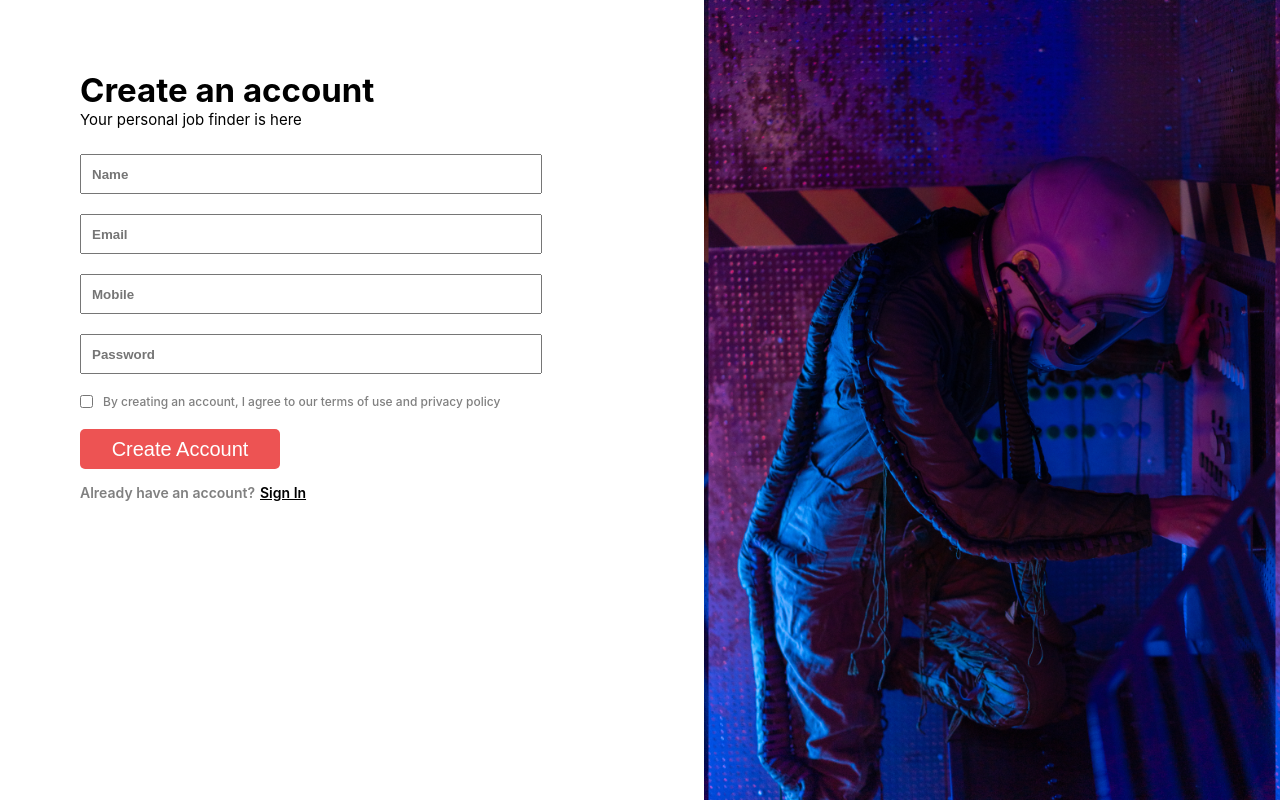
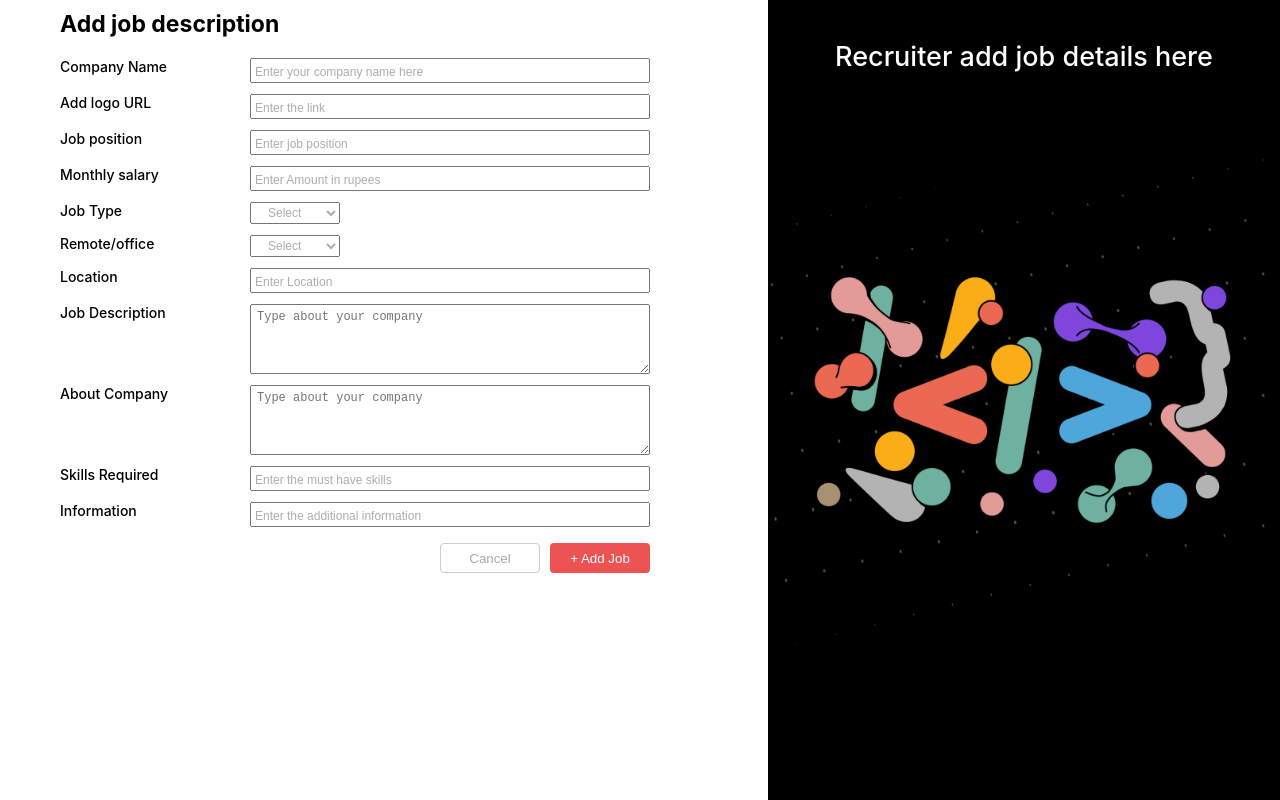
Before and after one commit to ashaydharmik/Job-portal, a React (Create React App) app in the folder frontend/: page / in a window 1280 px wide. Built offline with nearby package versions, Linux system fonts and the light colour scheme.

Commit message:
jobpost page created

```diff
--- a/frontend/src/App.js
+++ b/frontend/src/App.js
@@ -1,4 +1,5 @@
 import "./App.css"
+import Jobpost from "./components/JobPosting/Jobpost";
 import Login from "./components/Login/Login";
 import Register from "./components/Register/Register";
 import {Route, Routes} from "react-router-dom"
@@ -6,8 +7,9 @@ function App() {
   return (
     <div className="App">
      <Routes>
-      <Route path="/" element={<Register/>}/>
+      <Route path="/register" element={<Register/>}/>
       <Route path="/login" element={<Login/>}/>
+      <Route path="/" element={<Jobpost/>}/>
      </Routes>
     </div>
   );
--- /dev/null
+++ b/frontend/src/components/JobPosting/Jobpost.js
@@ -0,0 +1,89 @@
+import React from 'react'
+import "./jobpost.scss"
+
+const Jobpost = () => {
+  return (
+    <>
+      <section className='jobPost-container'>
+        <div className='left'>
+            <div className='left-content'>
+                <div className='left-heading'>
+                    <h1>Add job description</h1>
+                </div>
+                <div className='form-container'>
+                <form>
+              <div className='info'>
+                <p>
+                <label>Company Name</label>
+                <input type='text' name='' placeholder='Enter your company name here'/>
+                </p>
+                <p>
+                <label>Add logo URL</label>
+                <input type='text' name='' placeholder='Enter the link'/>
+                </p>
+                <p>
+                <label>Job position</label>
+                <input type='text' name='' placeholder='Enter job position'/>
+                </p>
+                <p>
+                <label>Monthly salary</label>
+                <input type='text' name='' placeholder='Enter Amount in rupees'/>
+                </p>
+                <p>
+                <label>Job Type</label>
+                <select id="dropdown" name="jobtype">
+                    <option value="Select">Select</option>
+                    <option value="part-time">part-time</option>
+                    <option value="full-time">full-time</option>
+                </select>
+                </p>
+                <p>
+                <label>Remote/office</label>
+                <select id="dropdown" name="jobtype">
+                    <option value="Select">Select</option>
+                    <option value="remote">remote</option>
+                    <option value="office">office</option>
+                </select>
+                </p>
+                <p>
+                <label>Location</label>
+                <input type='text' name='' placeholder='Enter Location'/>
+                </p>
+                <p>
+                <label>Job Description</label>
+                <textarea type='text' name='' id="jobDescription"  placeholder='Type about your company'/>
+                </p>
+                <p>
+                <label>About Company</label>
+                <textarea type='text' name='' id="aboutCompany"  placeholder='Type about your company'/>
+                </p>
+                <p>
+                <label>Skills Required</label>
+                <input type='text' name='' placeholder='Enter the must have skills'/>
+                </p>
+                <p>
+                <label>Information</label>
+                <input type='text' name='' placeholder='Enter the additional information'/>
+                </p>
+
+              </div>
+              <div className="buttons">
+                <button type="button" id='cancel-btn'>Cancel</button>
+                <button type="submit" id='add-btn'>+ Add Job</button>
+              </div>
+
+            </form>
+          </div>
+            </div>
+        </div>
+        <div className='right'>
+        <div className='heading'>
+        <p>Recruiter add job details here</p>
+        </div>
+        </div>
+      </section>
+    </>
+  )
+}
+
+export default Jobpost
--- /dev/null
+++ b/frontend/src/components/JobPosting/jobpost.scss
@@ -0,0 +1,135 @@
+@import "../css-config/mixins.scss";
+
+* {
+  margin: 0;
+  padding: 0;
+  box-sizing: border-box;
+}
+
+.jobPost-container {
+  width: 100%;
+  height: 100vh;
+  display: flex;
+  flex-wrap: wrap;
+  justify-content: center;
+  align-items: center;
+  .left {
+    width: 60%;
+    height: 100vh;
+    .left-content {
+      width: fit-content;
+      height: auto;
+      margin-left: 6rem;
+      margin-top: 1rem;
+      .left-heading {
+        h1 {
+          font-size: 2.3rem;
+        }
+        p {
+          font-size: 1.5rem;
+        }
+      }
+      .form-container {
+        margin-top: 2rem;
+        form {
+          display: flex;
+          flex-direction: column;
+
+          .info {
+            display: flex;
+            flex-direction: column;
+
+            p {
+              margin-bottom: 1.1rem;
+              display: flex;
+              align-items: flex-start;
+
+              label {
+                margin-right: 50px;
+                min-width: 14rem;
+                font-size: 1.4rem;
+                font-weight: 500;
+              }
+
+              input {
+                flex: 1;
+                padding: 3px;
+                width: 40rem;
+                text-align: start;
+
+                &::placeholder {
+                  font-size: 1.2rem;
+                  position: absolute;
+                  top: 5px;
+                  color: #adadad;
+                }
+              }
+
+              #jobDescription,
+              #aboutCompany {
+                height: 7rem;
+                text-align: start;
+                width: 40rem;
+                padding: 5px 6px;
+                font-size: 1.2rem;
+                color: #adadad;
+              }
+              #dropdown {
+                width: 9rem;
+                padding: 2px 6px 2px 13px;
+                font-size: 1.2rem;
+                color: #adadad;
+
+              }
+            }
+          }
+
+          .buttons {
+            display: flex;
+            justify-content: flex-end;
+            gap: 1rem;
+            margin-top: 0.5rem;
+
+            #cancel-btn {
+              width: 10rem;
+              height: 3rem;
+              border-radius: 4px;
+              border: 1px solid #cecece;
+              background: #ffffff;
+              color: #acaaaa;
+              cursor: pointer;
+            }
+
+            #add-btn {
+              width: 10rem;
+              height: 3rem;
+              border-radius: 4px;
+              border: none;
+              outline: none;
+              background: #ed5353;
+              color: #ffffff;
+              cursor: pointer;
+            }
+          }
+        }
+      }
+    }
+  }
+  .right {
+    width: 40%;
+    background-image: url("../assets/jobpost.png");
+    background-size: cover;
+    background-position: center;
+    height: 100vh;
+    .heading {
+      width: 100%;
+      text-align: center;
+      margin-top: 4rem;
+      p {
+        font-size: 2.7rem;
+        font-weight: 500;
+        color: white;
+      }
+    }
+  }
+}
--- a/frontend/src/components/Register/Register.js
+++ b/frontend/src/components/Register/Register.js
@@ -128,7 +128,11 @@ const Register = () => {
             </div>
           </div>
         </div>
-        <div className="right"></div>
+        <div className="right">
+        <div className='heading'>
+        <p>Your Personal Job Finder</p>
+        </div>
+        </div>
       </section>
       <Toaster
        toastOptions={{
```
Also changed, not shown: frontend/src/components/assets/jobpost.png (added).
